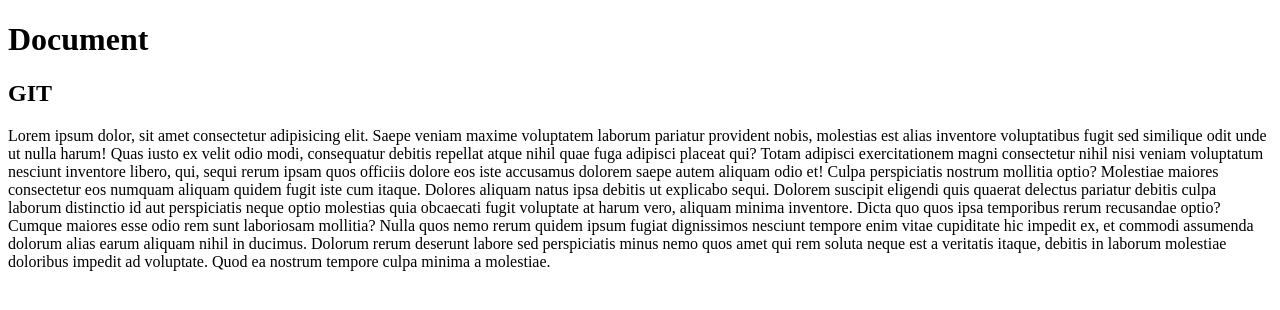
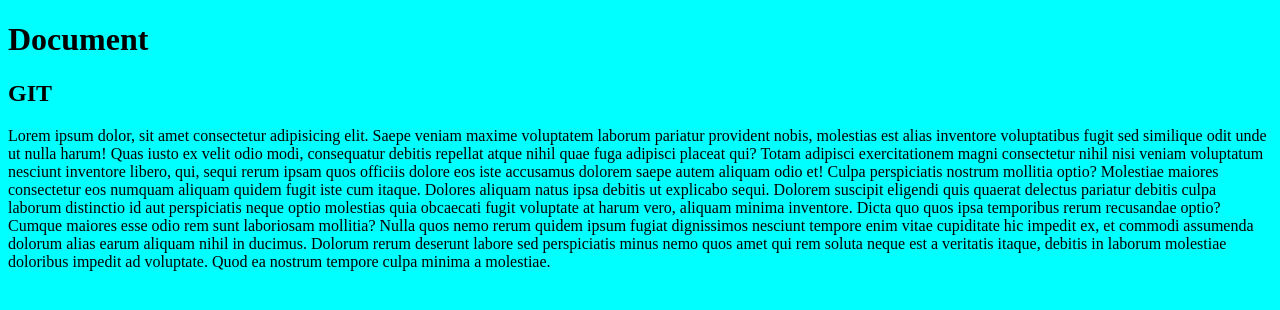
Before and after one commit to daryna5905/project-for-git, a plain HTML site: page index.html in a window 1280 px wide. Drawn offline with Linux system fonts and the light colour scheme.

Commit message:
new style.css

```diff
--- a/index.html
+++ b/index.html
@@ -2,6 +2,7 @@
 <html>
     <head>
         <title>GIT</title>
+        <link rel="stylesheet" href="./style/style.css">
     </head>
     <body>
         <h1>Document</h1>
--- /dev/null
+++ b/style/style.css
@@ -0,0 +1,3 @@
+body{
+    background-color: aqua;
+}
```
